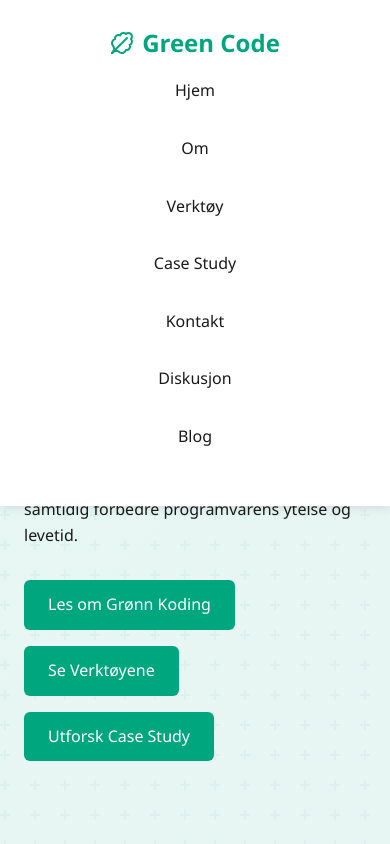
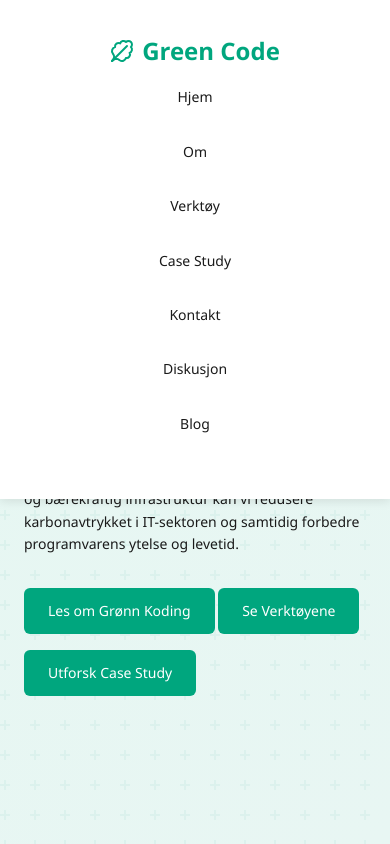
Before and after one commit to SterlingsGold/pro1000, a plain HTML site: page index.html in a window 390 px wide. Shown: the top 844 px of the page. Drawn offline with nearby package versions, Linux system fonts and the light colour scheme.

Commit message:
Updated CSS styles

```diff
--- a/blog.css
+++ b/blog.css
@@ -0,0 +1,29 @@
+/* Responsive Design */
+@media (max-width: 1024px) {
+    .nav-container {
+        flex-direction: column;
+        text-align: center;
+    }
+}
+
+@media (max-width: 768px) {
+    .nav-container {
+        flex-direction: column;
+        gap: 1rem;
+    }
+    .container {
+        padding: 0.5rem;
+    }
+}
+
+@media (max-width: 480px) {
+    body {
+        font-size: 14px;
+    }
+    nav {
+        padding: 0.5rem;
+    }
+    .container {
+        padding: 0.5rem;
+    }
+}
--- a/discussion.css
+++ b/discussion.css
@@ -298,3 +298,34 @@ button[type="submit"]:hover {
   opacity: 1;
   transform: translateY(0);
 }
+
+
+/* Responsive Design */
+@media (max-width: 1024px) {
+    .nav-container {
+        flex-direction: column;
+        text-align: center;
+    }
+}
+
+@media (max-width: 768px) {
+    .nav-container {
+        flex-direction: column;
+        gap: 1rem;
+    }
+    .container {
+        padding: 0.5rem;
+    }
+}
+
+@media (max-width: 480px) {
+    body {
+        font-size: 14px;
+    }
+    nav {
+        padding: 0.5rem;
+    }
+    .container {
+        padding: 0.5rem;
+    }
+}
--- a/style.css
+++ b/style.css
@@ -361,3 +361,33 @@ p {
   opacity: 1;
   transform: translateY(0);
 }
+
+/* Responsive Design */
+@media (max-width: 1024px) {
+    .nav-container {
+        flex-direction: column;
+        text-align: center;
+    }
+}
+
+@media (max-width: 768px) {
+    .nav-container {
+        flex-direction: column;
+        gap: 1rem;
+    }
+    .container {
+        padding: 0.5rem;
+    }
+}
+
+@media (max-width: 480px) {
+    body {
+        font-size: 14px;
+    }
+    nav {
+        padding: 0.5rem;
+    }
+    .container {
+        padding: 0.5rem;
+    }
+}
```
